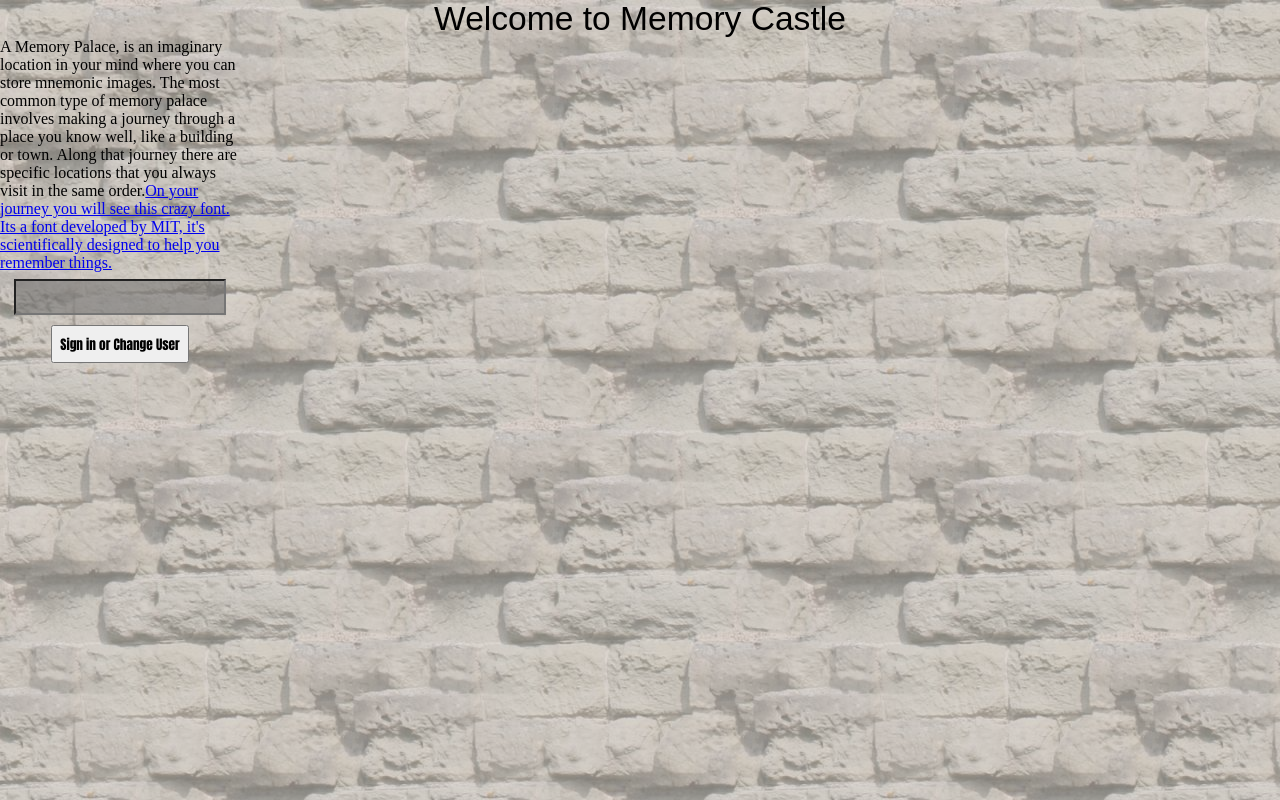
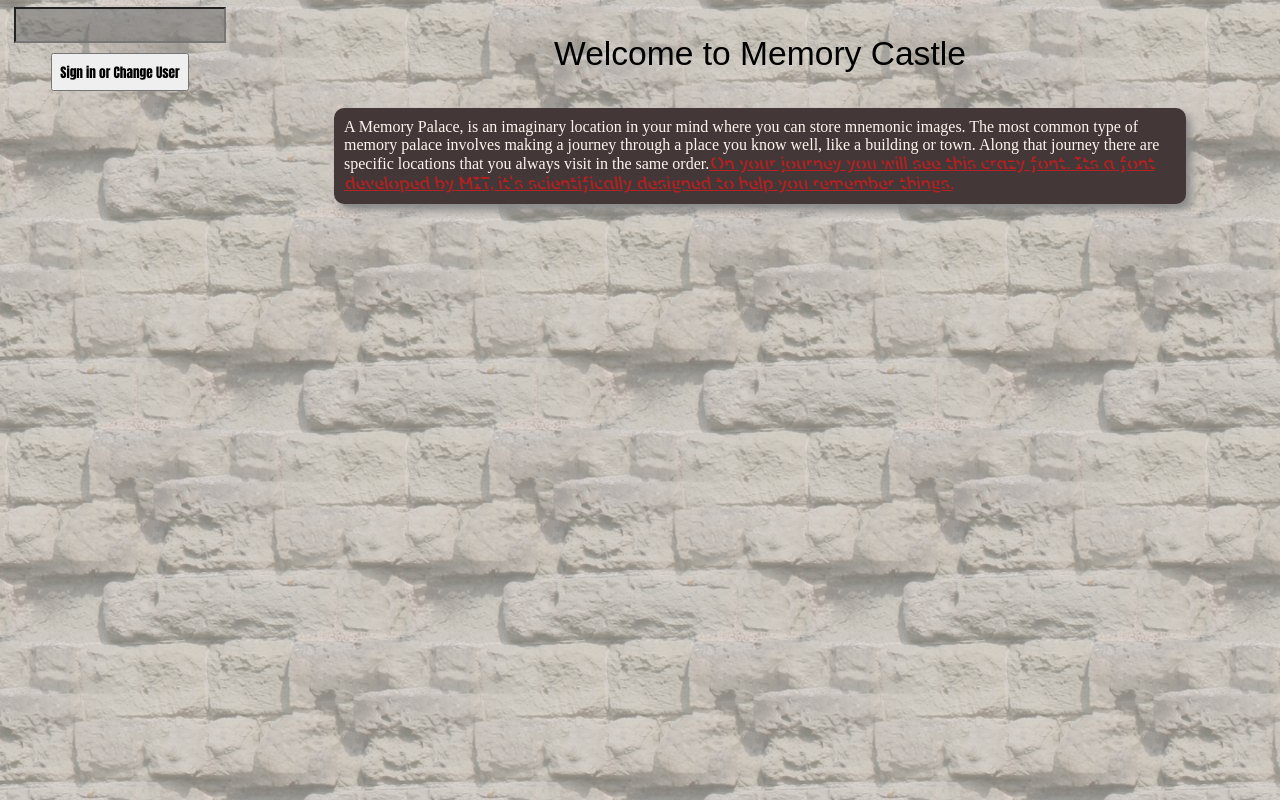
Before and after one commit to yoshinator/memory-castle-front-end, a React (Create React App) app: page / in a window 1280 px wide. Built offline with nearby package versions, Linux system fonts and the light colour scheme; no server answers.

Commit message:
styled welcome broke background image.

```diff
--- a/src/style.css
+++ b/src/style.css
@@ -6,6 +6,7 @@ body {
   padding: 0px;
   margin: 0px;
   border: 0px;
+  min-width: 850px;
   height: 100vh;
   position: relative;
   background: #b9b6b6cc;
@@ -13,7 +14,7 @@ body {
 
 }
 
-body::before {
+Body::before {
   content: "";
   position: absolute;
   top: 0;
@@ -29,7 +30,6 @@ body::before {
   padding: 0;
   margin: 0;
   border: 0;
-
   max-width: 90em;
   margin: auto;
   display: grid;
@@ -38,15 +38,33 @@ body::before {
 }
 
 .App-header {
-  grid-column: 1/3;
+  grid-column: 2/3;
   font-family: fantasy;
   font-size: 2.1em;
   margin: auto;
   text-align: center;
 }
+
+.intro {
+  color: seashell;
+  grid-column: 2/3;
+  margin: auto;
+  width: 80%;
+  background: #443737;
+  border-radius: 10px;
+  box-shadow: 5px 6px 8px #888888;
+  padding: 10px;
+
+}
+
+.intro a{
+  font-family: SansForgetica;
+  color: firebrick;
+}
 /* ==========================FORMS ========================= */
 .sign-in-form {
   grid-column: 1/2;
+  grid-row: 1/2;
   padding: 3%;
   margin: auto;
   text-align: center;
@@ -145,7 +163,7 @@ body::before {
   display: grid;
   grid-template-columns: 1fr 1fr 1fr;
   margin: 5%;
-  grid-row-gap: 10px;
+  grid-row-gap: 10%;
 }
 
 .castle-card {
```
